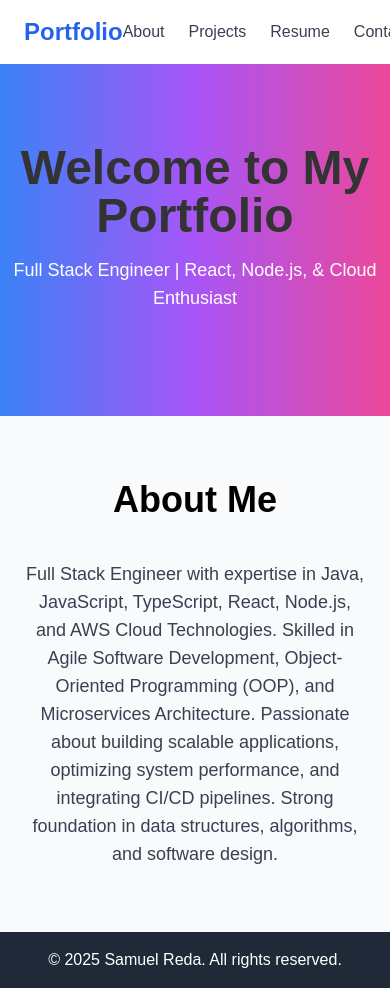
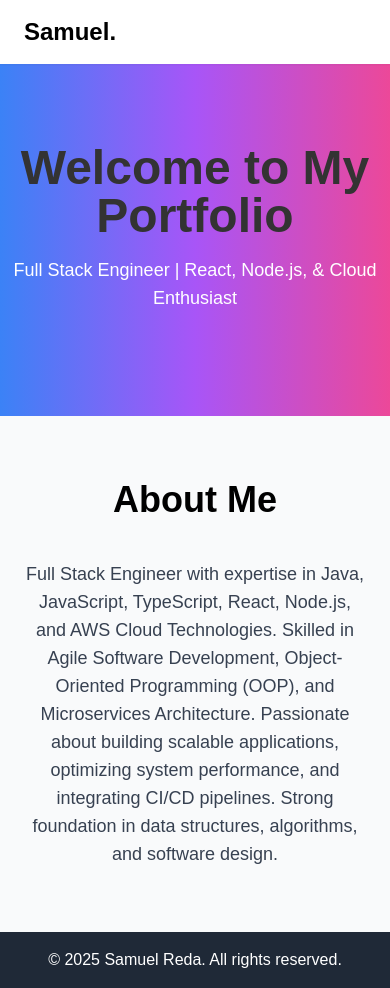
Before and after one commit to streda/personal-portfolio-production, a React (Create React App) app: page / in a window 390 px wide. Built offline with nearby package versions, Linux system fonts and the light colour scheme.

Commit message:
feat(navbar): modern sticky navbar with animations

```diff
--- a/src/components/Navbar.tsx
+++ b/src/components/Navbar.tsx
@@ -1,28 +1,45 @@
 import React from 'react';
-import { Link } from 'react-router-dom';
+import { NavLink } from 'react-router-dom';
+
+const navItems = [
+  { name: 'About', to: '/about' },
+  { name: 'Projects', to: '/projects' },
+  { name: 'Resume', to: '/resume' },
+  { name: 'Contact', to: '/contact' }
+];
 
 const Navbar: React.FC = () => {
   return (
-    <nav className="container mx-auto flex justify-between items-center py-4 px-6">
-      <div className="text-2xl font-bold text-blue-600">
-        <Link to="/">Portfolio</Link>
-      </div>
-      <div className="flex space-x-6">
-        {/* <Link to="/" className="text-gray-700 hover:text-blue-600">
-          Home
-        </Link> */}
-        <Link to="/about" className="text-gray-700 hover:text-blue-600">
-          About
-        </Link>
-        <Link to="/projects" className="text-gray-700 hover:text-blue-600">
-          Projects
-        </Link>
-        <Link to="/resume" className="text-gray-700 hover:text-blue-600">
-          Resume
-        </Link>
-        <Link to="/contact" className="text-gray-700 hover:text-blue-600">
-          Contact
-        </Link>
+    <nav className="sticky top-0 z-50 bg-white shadow-sm">
+      <div className="max-w-7xl mx-auto px-6 py-4 flex justify-between items-center">
+        {/* Logo / Brand */}
+        <NavLink to="/" className="text-2xl font-bold text-primary hover:text-secondary transition-colors">
+          Samuel<span className="text-accent">.</span>
+        </NavLink>
+
+        {/* Desktop Nav */}
+        <div className="hidden md:flex space-x-6">
+          {navItems.map((item) => (
+            <NavLink
+              key={item.name}
+              to={item.to}
+              className={({ isActive }) =>
+                `text-gray-700 relative font-medium transition-all duration-200 hover:text-primary
+                 after:absolute after:-bottom-1 after:left-0 after:w-full after:h-[2px]
+                 after:bg-primary after:scale-x-0 hover:after:scale-x-100 after:origin-left after:transition-transform ${
+                   isActive ? 'text-primary after:scale-x-100' : 'after:scale-x-0'
+                 }`
+              }
+            >
+              {item.name}
+            </NavLink>
+          ))}
+        </div>
+
+        {/* Optional: Mobile toggle (you can expand this later) */}
+        <div className="md:hidden">
+          {/* Future: Hamburger menu */}
+        </div>
       </div>
     </nav>
   );
```
